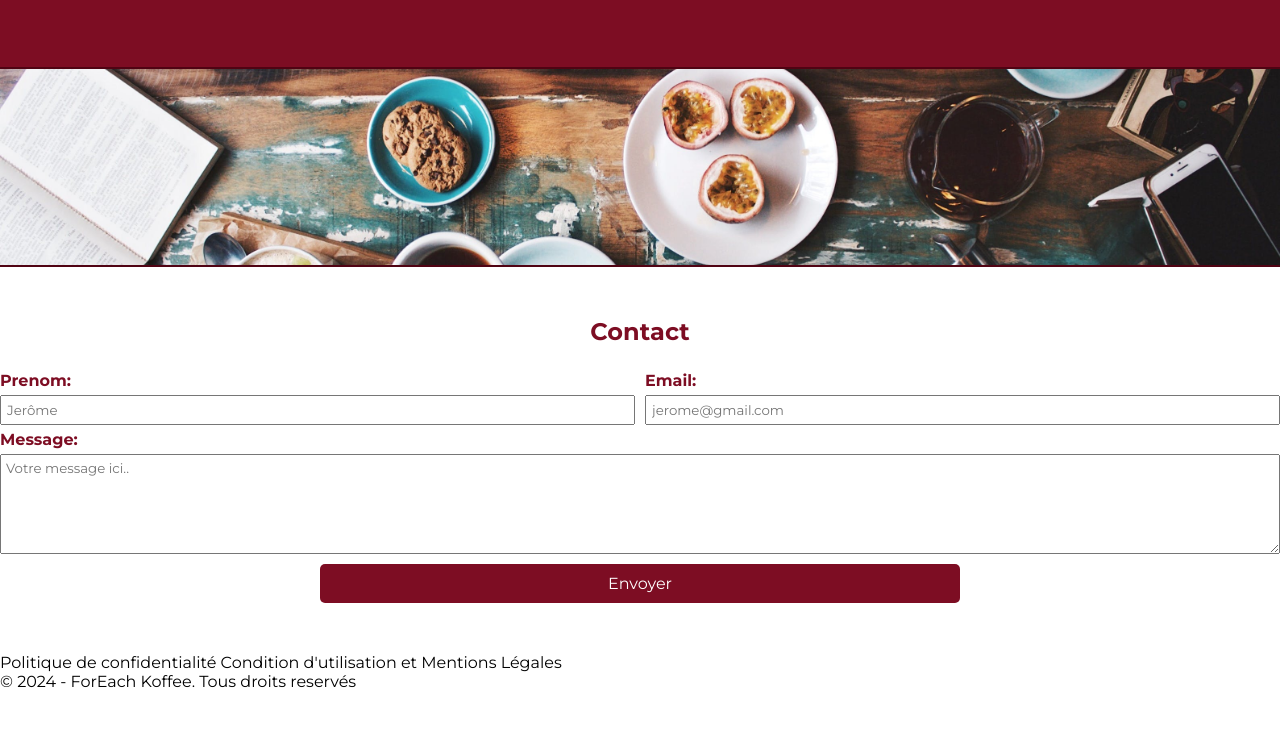
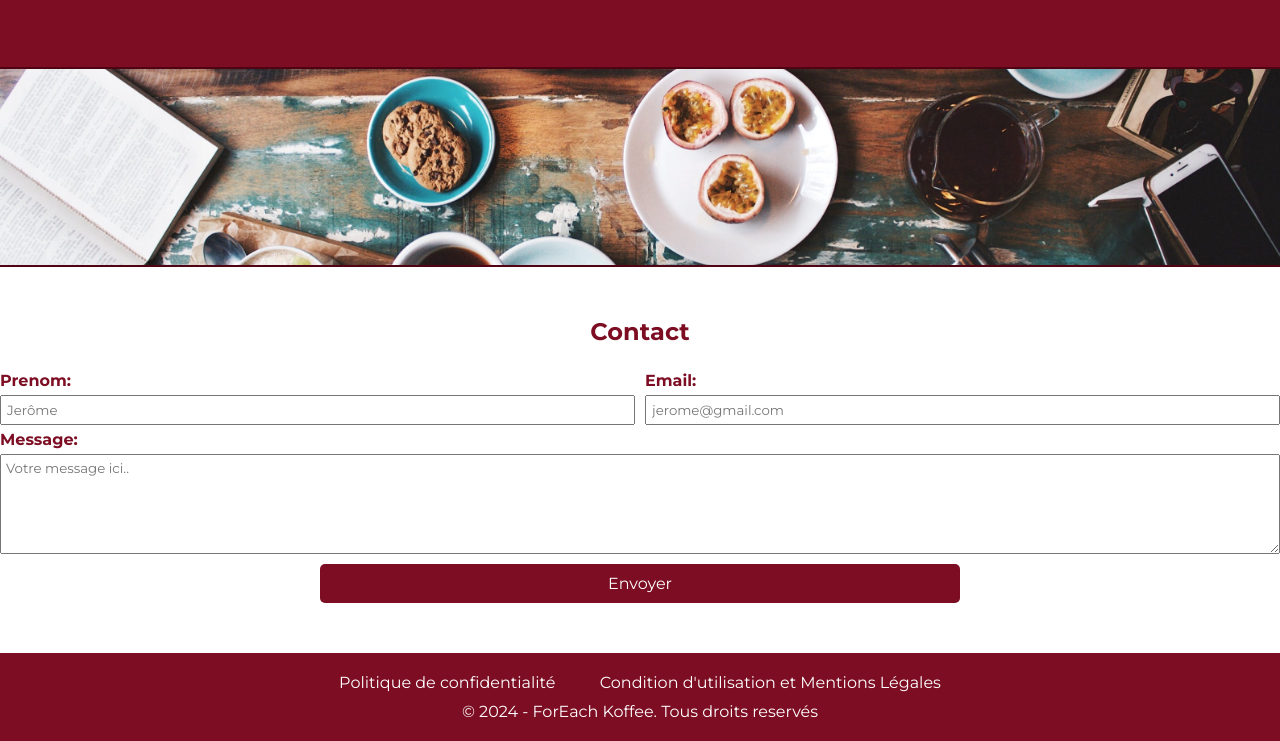
Before and after one commit to TimotheSymbolIt/foreach_koffee, a plain HTML site: page index.html in a window 1280 px wide. Shown: the part 1476-2217 px from the top of the page. Before the commit the page ends 2167 px from the top, so only its background shows below. Drawn offline with Linux system fonts and the light colour scheme; a web font is replaced by a local one.

Commit message:
Ajout du style du footer

```diff
--- a/index.css
+++ b/index.css
@@ -264,3 +264,22 @@ textarea {
   background-color: #500313;
   cursor: pointer;
 }
+
+/*  */
+
+/* Footer */
+
+footer {
+  background-color: #7d0d23;
+  color: white;
+  padding: 20px 0px;
+  text-align: center;
+}
+
+footer div {
+  margin-bottom: 10px;
+}
+
+footer span {
+  margin: 0px 20px;
+}
```
